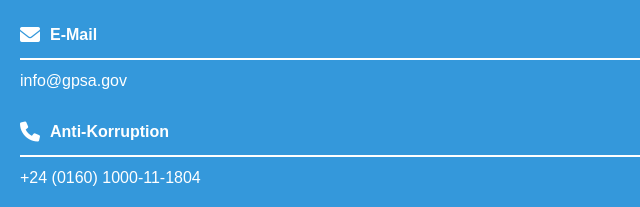
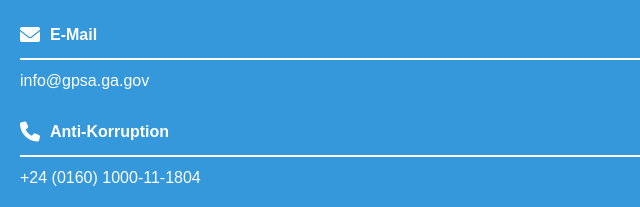
Before and after one commit to fsshadow2023/gpsa-homepage-de.ga.gov, a plain HTML site: page index.html in a window 1280 px wide. Shown: the part 1625-1832 px from the top of the page, 0-640 px from the left. Drawn offline with Linux system fonts and the light colour scheme.

Commit message:
Update index.html

```diff
--- a/index.html
+++ b/index.html
@@ -418,7 +418,7 @@
         <div class="contact-item">
             <i class="fas fa-envelope"></i><b>E-Mail</b></div>
             <div class="line"><hr width="100%" size="2" color="white"></hr></div>
-            <div class="email">info@gpsa.gov</div>
+            <div class="email">info@gpsa.ga.gov</div>
             <br>
         <div class="contact-item">
             <i class="fas fa-phone"></i><b>Anti-Korruption</b></div>
```
